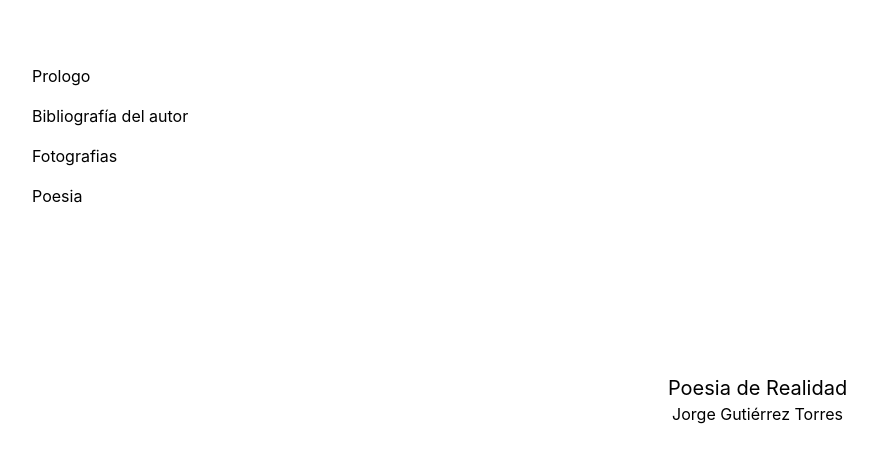
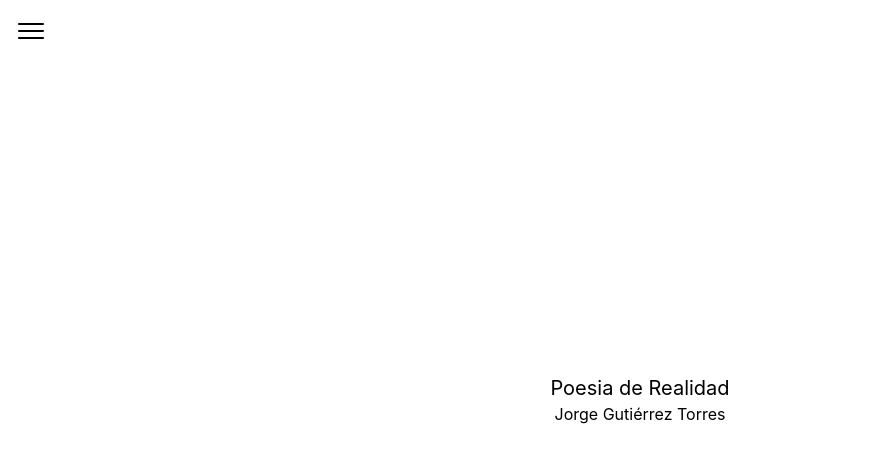
Before and after one commit to edgardo5gtz/poesia-realidad, a React (Create React App) app: page / in a window 1280 px wide. Shown: the top 462 px of the page, without its empty margins (0-891 px from the left). Built offline with nearby package versions, Linux system fonts and the light colour scheme.

Commit message:
Add menu

```diff
--- a/src/Sidebar.js
+++ b/src/Sidebar.js
@@ -1,8 +1,21 @@
+import { useState } from "react";
 import { Link } from "react-router-dom";
+import MenuIcon from "./img/menu.svg";
+import CloseIcon from "./img/close.svg";
 
 const Sidebar = () => {
+  const [showNavBar, setShowNavbar] = useState(false);
+
   return (
-    <nav className="basis-72 pt-14">
+    <>
+      {showNavBar ? (
+        <div className="flex flex-col pt-4">
+          <div className="self-end">
+            <button onClick={() => setShowNavbar(false)}>
+              <img className="max-h-6" src={CloseIcon} alt="" />
+            </button>
+          </div>
+          <nav className="basis-72 pt-4">
             <Link className="block p-2 pl-8" to="/prologo">
               Prologo
             </Link>
@@ -16,6 +29,17 @@ const Sidebar = () => {
               Poesia
             </Link>
           </nav>
+        </div>
+      ) : (
+        <button onClick={() => setShowNavbar(true)}>
+          <img
+            className="max-h-8 absolute top-4 left-4"
+            src={MenuIcon}
+            alt=""
+          />
+        </button>
+      )}
+    </>
   );
 };
 
```
Also changed, not shown: src/img/close.svg (added), src/img/menu.svg (renamed from public/menu.svg). Lines whose indentation alone changed are shown as unchanged.
